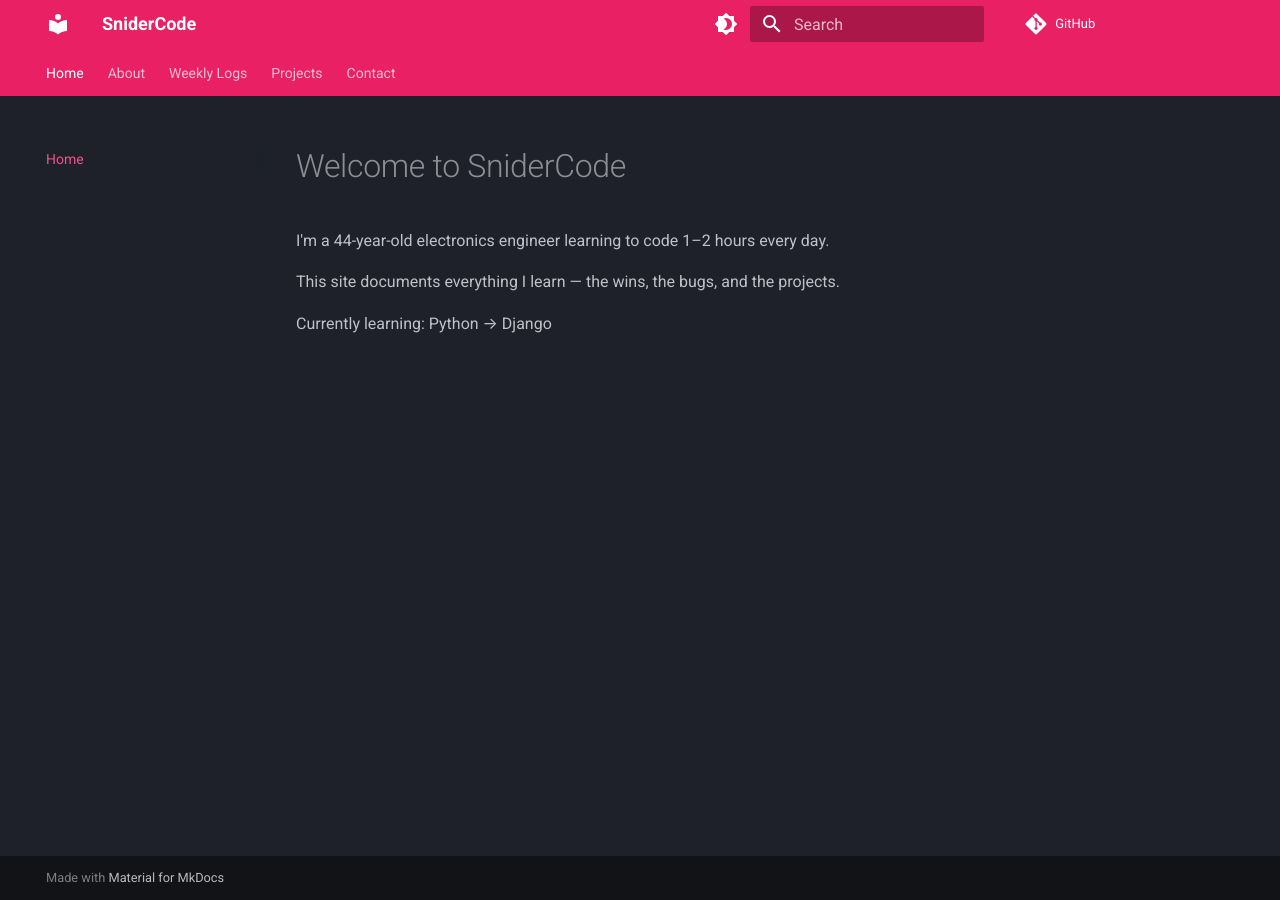
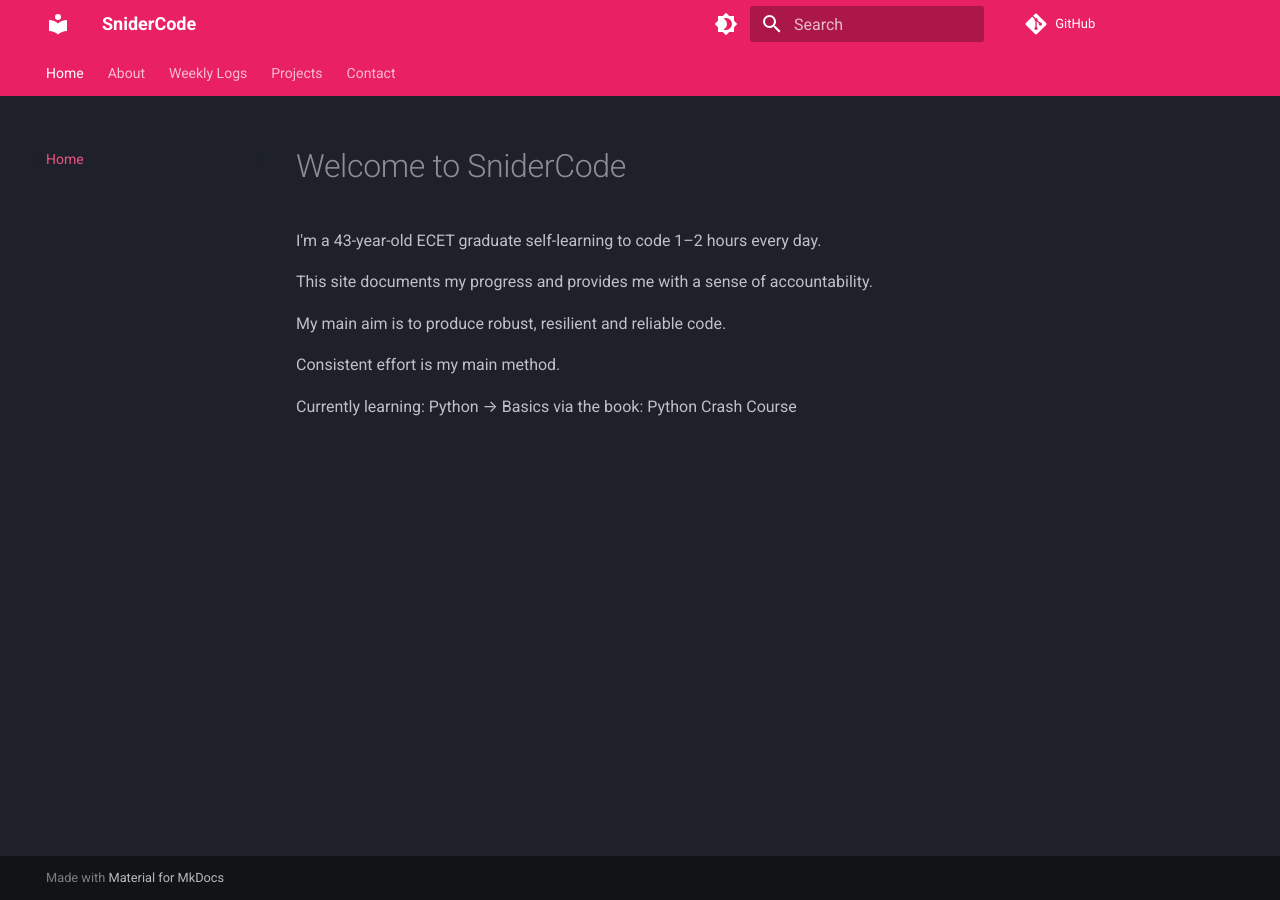
Before and after one commit to Pycelium/snidercode, an MkDocs documentation site: the page built from docs/index.md, in a window 1280 px wide. Built offline with MkDocs 1.6.1 and Material for MkDocs 9.7.7, drawn with Linux system fonts in a browser that asks for light colours; comment, search, counter and statistics services are not loaded.

Commit message:
main message rewrite

```diff
--- a/docs/index.md
+++ b/docs/index.md
@@ -1,7 +1,12 @@
 # Welcome to SniderCode
 
-I'm a 44-year-old electronics engineer learning to code 1–2 hours every day.
+I'm a 43-year-old ECET graduate self-learning to code 1–2 hours every day.
 
-This site documents everything I learn — the wins, the bugs, and the projects.
+This site documents my progress and provides me with a sense of accountability.
 
-Currently learning: Python → Django
+My main aim is to produce robust, resilient and reliable code.
+
+Consistent effort is my main method.
+
+
+Currently learning: Python → Basics via the book: Python Crash Course
```
